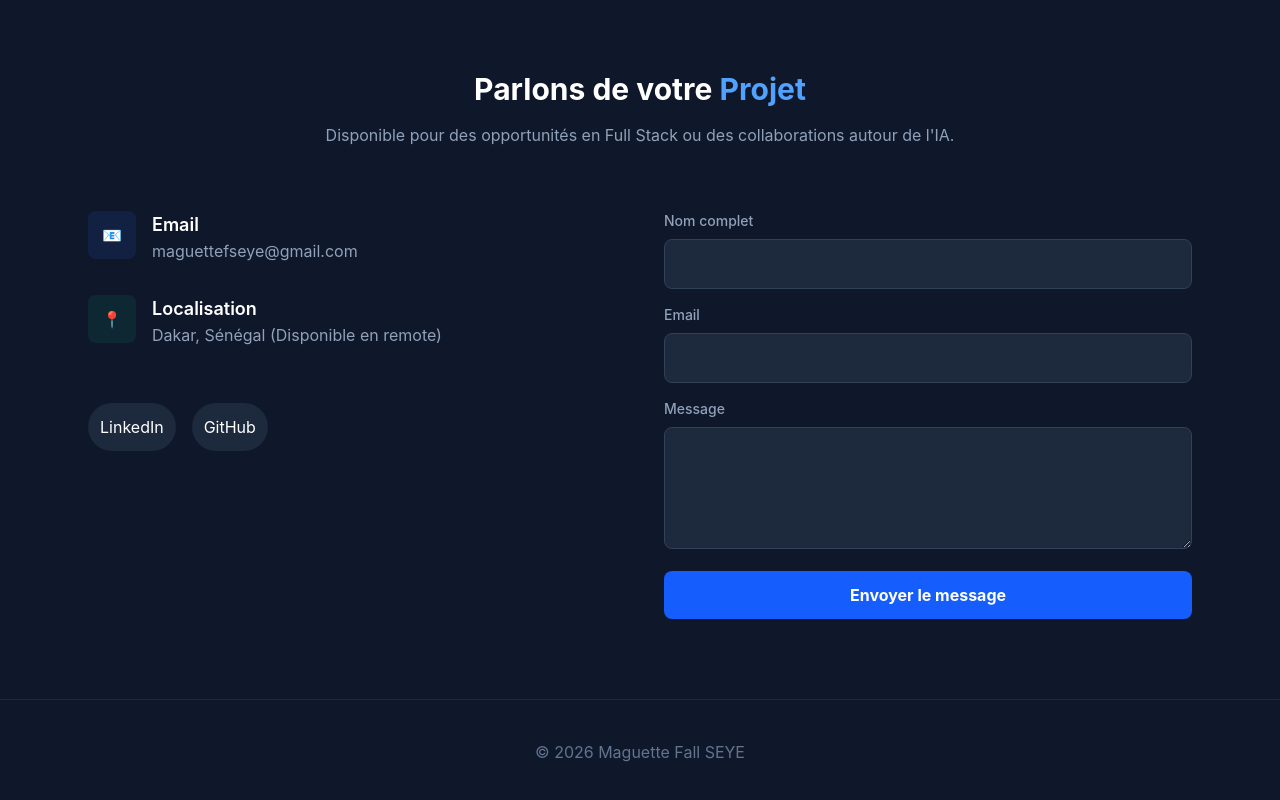
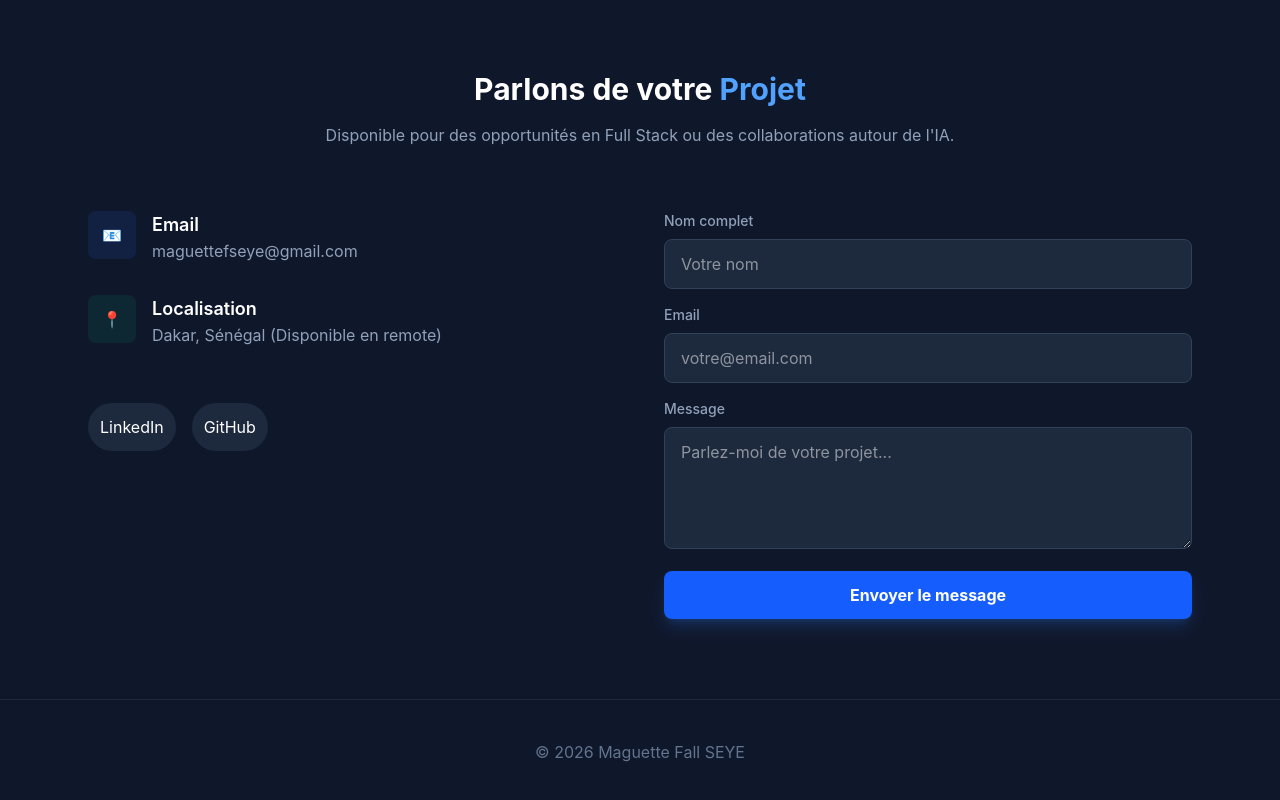
Before and after one commit to mafallseye/my-portfolio, a Vue app: page / in a window 1280 px wide. Shown: the part 2924-3724 px from the top of the page. Built offline with nearby package versions, Linux system fonts and the light colour scheme.

Commit message:
first commit

```diff
--- a/src/components/Contact.vue
+++ b/src/components/Contact.vue
@@ -37,25 +37,32 @@
         </div>
 
         <!-- Formulaire -->
-    <form @submit.prevent="submitForm" class="space-y-4">
+         <form
+    action="https://formspree.io"
+    method="POST"
+    class="space-y-4"
+  >
     <div>
       <label class="block text-sm font-medium text-slate-400 mb-2">Nom complet</label>
-      <input v-model="formData.name" type="text" required class="w-full bg-slate-800 border border-slate-700 rounded-lg px-4 py-3 focus:outline-none focus:border-blue-500 transition-colors">
+      <input type="text" name="name" required class="w-full bg-slate-800 border border-slate-700 rounded-lg px-4 py-3 focus:outline-none focus:border-blue-500 transition-colors" placeholder="Votre nom">
     </div>
+
     <div>
       <label class="block text-sm font-medium text-slate-400 mb-2">Email</label>
-      <input v-model="formData.email" type="email" required class="w-full bg-slate-800 border border-slate-700 rounded-lg px-4 py-3 focus:outline-none focus:border-blue-500 transition-colors">
+      <input type="email" name="_replyto" required class="w-full bg-slate-800 border border-slate-700 rounded-lg px-4 py-3 focus:outline-none focus:border-blue-500 transition-colors" placeholder="votre@email.com">
     </div>
+
     <div>
       <label class="block text-sm font-medium text-slate-400 mb-2">Message</label>
-      <textarea v-model="formData.message" rows="4" required class="w-full bg-slate-800 border border-slate-700 rounded-lg px-4 py-3 focus:outline-none focus:border-blue-500 transition-colors"></textarea>
+      <textarea name="message" rows="4" required class="w-full bg-slate-800 border border-slate-700 rounded-lg px-4 py-3 focus:outline-none focus:border-blue-500 transition-colors" placeholder="Parlez-moi de votre projet..."></textarea>
     </div>
 
-    <button type="submit" :disabled="status === 'sending'" class="w-full py-3 bg-blue-600 hover:bg-blue-700 rounded-lg font-bold transition-all disabled:opacity-50">
-      {{ status === 'sending' ? 'Envoi en cours...' : 'Envoyer le message' }}
+    <!-- Champ caché pour éviter le spam -->
+    <input type="text" name="_gotcha" style="display:none">
+
+    <button type="submit" class="w-full py-3 bg-blue-600 hover:bg-blue-700 rounded-lg font-bold shadow-lg shadow-blue-500/20 transition-all">
+      Envoyer le message
     </button>
-
-    <p v-if="status === 'success'" class="mt-4 text-emerald-400">Message envoyé avec succès !</p>
   </form>
       </div>
     </div>
@@ -63,31 +70,7 @@
 </template>
 
 <script setup>
-import { ref } from 'vue'
-
-const formData = ref({ name: '', email: '', message: '' })
-const status = ref('')
-
-const submitForm = async () => {
-  status.value = 'sending'
-
-  try {
-    const response = await fetch("https://formspree.io", {
-      method: "POST",
-      headers: { 'Content-Type': 'application/json' },
-      body: JSON.stringify(formData.value)
-    })
-
-    if (response.ok) {
-      status.value = 'success'
-      formData.value = { name: '', email: '', message: '' } // Reset du formulaire
-    } else {
-      status.value = 'error'
-      alert("Erreur lors de l'envoi.")
-    }
-  } catch (error) {
-    status.value = 'error'
-    console.error(error)
-  }
-}
+const handleSubmit = () => {
+  alert("Merci ! Ce formulaire est prêt à être relié à un service comme Formspree ou un backend Laravel.");
+};
 </script>
```
